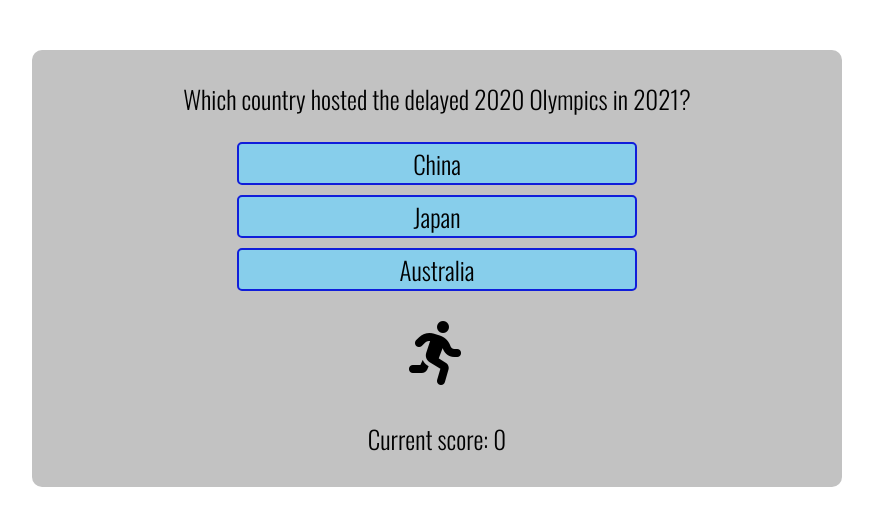
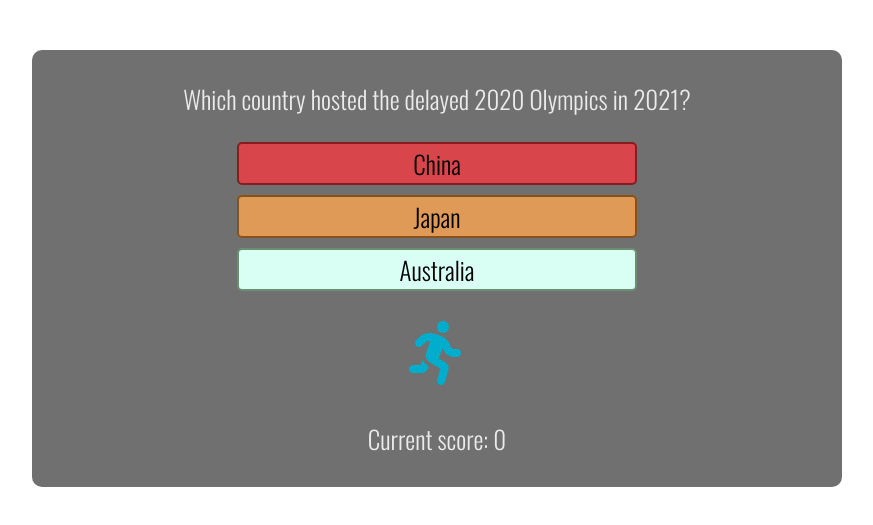
Before and after one commit to anthonyjn08/2021-in-a-quiz, a plain HTML site: page index.html in a window 1280 px wide. Both pictures are taken after a click on the button "Start Quiz". Shown: the part 175-700 px from the top of the page, without its empty margins (203-1076 px from the left). Drawn offline with nearby package versions, Linux system fonts and the light colour scheme; some packages are replaced by stand-ins of ours; a script that the page names is missing.

Commit message:
Add styling to answer buttons on style.css

```diff
--- a/assets/css/style.css
+++ b/assets/css/style.css
@@ -4,18 +4,20 @@ body {
   padding: 0;
   margin: 0;
   font-family: 'Oswald', sans-serif;
+  color: #EBEBEB;
 }
 
 #header {
   text-align: center;
   font-size: 5rem;
+  color: #000;
 }
 
 /* Quiz Area */
 
 #quiz-container {
   width: 50rem;
-  background-color: #C2C2C2;
+  background-color: #707070;
   padding: 5px;
   width: 85vw;
   max-width: 50rem;
@@ -60,6 +62,21 @@ button {
   font-size: 4rem;
 }
 
+#choice-a {
+  background-color: #D8464B;
+  border: 2px solid #871D20;
+}
+
+#choice-b {
+  background-color: #DF9A57;
+  border: 2px solid #89521A;
+}
+
+#choice-c {
+  background-color: #D9FFF5;
+  border: 2px solid #6B8F71;
+}
+
 #submission {
   margin-left: auto;
   margin-right: auto;
@@ -69,6 +86,10 @@ button {
 #username {
   height: 2rem;
   font-size: 25px;
+}
+
+#cat-image {
+  color: #00ADCC;
 }
 
 /* media queries */
--- a/assets/js/script.js
+++ b/assets/js/script.js
@@ -4,9 +4,9 @@ const quizArea = document.getElementById('question-area');
 const questionText = document.getElementById('question');
 const submissionArea = document.getElementById('submission-area');
 const finalScore = document.getElementById('final-score')
-const choiceA = document.getElementById('A');
-const choiceB = document.getElementById('B');
-const choiceC = document.getElementById('C');
+const choiceA = document.getElementById('choice-a');
+const choiceB = document.getElementById('choice-b');
+const choiceC = document.getElementById('choice-c');
 const catImage = document.getElementById('cat-image')
 let userScore = document.getElementById('user-score')
 var userName = document.getElementById('username')
--- a/index.html
+++ b/index.html
@@ -19,9 +19,9 @@
         <p id="question">Question</p>
       </div>
       <div id="answer" class="answers-grid">
-        <button id="A" class="answer-btn btn" onclick="checkAnswer('A')">Answer 1</button>
-        <button id="B" class="answer-btn btn" onclick="checkAnswer('B')">Answer 2</button>
-        <button id="C" class="answer-btn btn" onclick="checkAnswer('C')">Answer 3</button>
+        <button id="choice-a" class="answer-btn btn" onclick="checkAnswer('A')">Answer 1</button>
+        <button id="choice-b" class="answer-btn btn" onclick="checkAnswer('B')">Answer 2</button>
+        <button id="choice-c" class="answer-btn btn" onclick="checkAnswer('C')">Answer 3</button>
         <div id="cat-image"></div>
       </div>
       <div>
```
